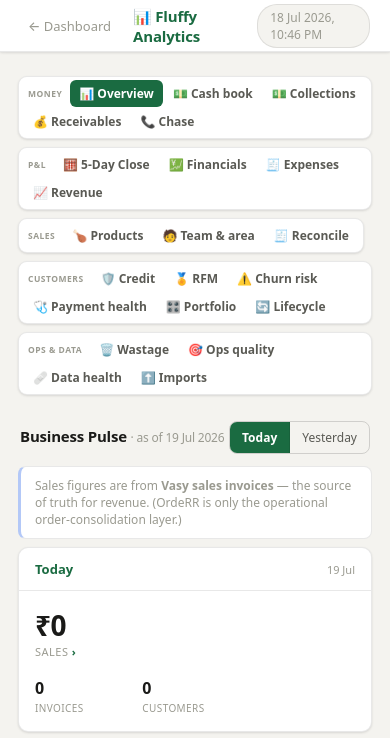
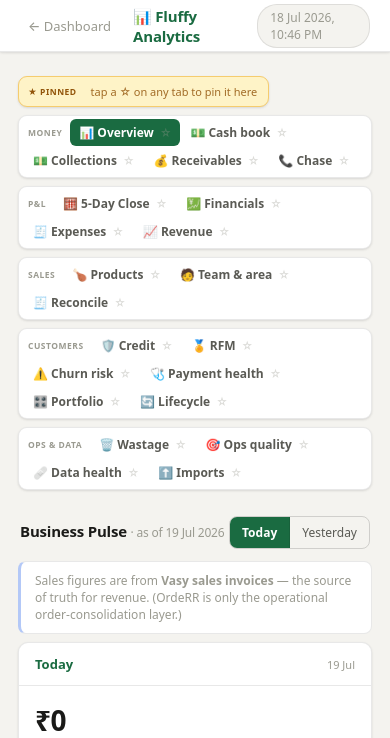
Before and after one commit to 1992tushar/OrdeRR, a FastAPI app: page /dashboard/analytics in a window 390 px wide. Shown: the top 738 px of the page. Run offline with FastAPI, Linux system fonts and the light colour scheme; data that the repository does not hold is empty.

Commit message:
Analytics: pin/bookmark favourite tabs to a Pinned bar
Each tab gets a star toggle (☆/★); pinned tabs surface in an amber 'Pinned' bar at the top of the subnav for quick access and keep a gold star in place so they're easy to spot/unpin. Pins persist per-device in localStorage (no backend). Star reveals on hover; stays faintly visible on touch devices so it's tappable on mobile.

Co-Authored-By: Claude Opus 4.8 (1M context) <noreply@anthropic.com>

```diff
--- a/orderr_core/templates/_analytics_subnav.html
+++ b/orderr_core/templates/_analytics_subnav.html
@@ -1,60 +1,137 @@
 {# Shared Analytics sub-navigation. Include after the top nav on every
    analytics page and pass `analytics_view` in context to highlight the
    active module. Tabs are ordered by how an owner actually uses them
-   (money/cash first → P&L → sales → customers → ops/admin last). Each
-   group is its own light chip (label + its tabs), so proximity makes the
-   sections obvious without a heavy outer card. Self-contained styles
-   (each analytics page has its own <style>, so this partial ships its own). #}
+   (money/cash first → P&L → sales → customers → ops/admin last), grouped
+   into light chips. Users can PIN favourites (★) — pins persist in the
+   browser (localStorage, per-device) and surface in a "Pinned" bar at the
+   top for quick access. Self-contained styles + script (each analytics
+   page has its own <style>, so this partial ships its own). #}
 <style>
 .subnav{display:flex;gap:8px;flex-wrap:wrap;align-items:stretch;margin-bottom:20px}
 .subnav .grp{display:flex;align-items:center;gap:1px;flex-wrap:wrap;background:var(--surface);border:1px solid var(--border);border-radius:9px;padding:3px 5px;box-shadow:var(--shadow)}
-.subnav .glabel{font-size:8.5px;font-weight:800;letter-spacing:.5px;color:var(--ink3);text-transform:uppercase;padding:0 7px 0 4px}
-.subnav a{font-size:12px;font-weight:600;color:var(--ink2);text-decoration:none;padding:5px 9px;border-radius:6px;white-space:nowrap}
+.subnav .glabel{font-size:8.5px;font-weight:800;letter-spacing:.5px;color:var(--ink3);text-transform:uppercase;padding:0 7px 0 4px;white-space:nowrap}
+.subnav a{position:relative;display:inline-flex;align-items:center;font-size:12px;font-weight:600;color:var(--ink2);text-decoration:none;padding:5px 9px;border-radius:6px;white-space:nowrap}
 .subnav a:hover{background:var(--bg);color:var(--ink)}
 .subnav a.active{background:var(--green);color:#fff}
+/* pin star on each tab */
+.subnav a .pin{margin-left:6px;font-size:11px;line-height:1;color:var(--ink3);opacity:0;cursor:pointer;transition:opacity .12s;user-select:none}
+.subnav a:hover .pin{opacity:.65}
+.subnav a .pin.on{opacity:1;color:var(--amber)}
+.subnav a.active .pin.on{color:#ffd76a}
+/* touch devices have no hover — keep the star faintly tappable */
+@media(hover:none){.subnav a .pin{opacity:.35}}
+/* pinned favourites bar */
+.subnav .grp.pinbar{background:var(--amber-bg);border-color:var(--amber-border)}
+.subnav .grp.pinbar .glabel{color:var(--amber)}
+.subnav .grp.pinbar .pinhint{font-size:11px;color:var(--amber);opacity:.85;padding:4px 6px;white-space:nowrap}
 </style>
 <div class="subnav">
 
+  <div class="grp pinbar" id="pinnedBar"><span class="glabel">★ Pinned</span></div>
+
   <div class="grp">
     <span class="glabel">Money</span>
-    <a href="/dashboard/analytics"            class="{{ 'active' if analytics_view=='overview' else '' }}">📊 Overview</a>
-    <a href="/dashboard/analytics/cashbook"    class="{{ 'active' if analytics_view=='cashbook' else '' }}">💵 Cash book</a>
-    <a href="/dashboard/analytics/collections" class="{{ 'active' if analytics_view=='collections' else '' }}">💵 Collections</a>
-    <a href="/dashboard/analytics/receivables" class="{{ 'active' if analytics_view=='receivables' else '' }}">💰 Receivables</a>
-    <a href="/dashboard/analytics/chase"       class="{{ 'active' if analytics_view=='chase' else '' }}">📞 Chase</a>
+    <a data-tab="overview"    href="/dashboard/analytics"            class="{{ 'active' if analytics_view=='overview' else '' }}">📊 Overview</a>
+    <a data-tab="cashbook"    href="/dashboard/analytics/cashbook"    class="{{ 'active' if analytics_view=='cashbook' else '' }}">💵 Cash book</a>
+    <a data-tab="collections" href="/dashboard/analytics/collections" class="{{ 'active' if analytics_view=='collections' else '' }}">💵 Collections</a>
+    <a data-tab="receivables" href="/dashboard/analytics/receivables" class="{{ 'active' if analytics_view=='receivables' else '' }}">💰 Receivables</a>
+    <a data-tab="chase"       href="/dashboard/analytics/chase"       class="{{ 'active' if analytics_view=='chase' else '' }}">📞 Chase</a>
   </div>
 
   <div class="grp">
     <span class="glabel">P&amp;L</span>
-    <a href="/dashboard/analytics/close"       class="{{ 'active' if analytics_view=='close' else '' }}">🧮 5-Day Close</a>
-    <a href="/dashboard/analytics/financials"  class="{{ 'active' if analytics_view=='financials' else '' }}">💹 Financials</a>
-    <a href="/dashboard/analytics/expenses"    class="{{ 'active' if analytics_view=='expenses' else '' }}">🧾 Expenses</a>
-    <a href="/dashboard/analytics/revenue"     class="{{ 'active' if analytics_view=='revenue' else '' }}">📈 Revenue</a>
+    <a data-tab="close"      href="/dashboard/analytics/close"       class="{{ 'active' if analytics_view=='close' else '' }}">🧮 5-Day Close</a>
+    <a data-tab="financials" href="/dashboard/analytics/financials"  class="{{ 'active' if analytics_view=='financials' else '' }}">💹 Financials</a>
+    <a data-tab="expenses"   href="/dashboard/analytics/expenses"    class="{{ 'active' if analytics_view=='expenses' else '' }}">🧾 Expenses</a>
+    <a data-tab="revenue"    href="/dashboard/analytics/revenue"     class="{{ 'active' if analytics_view=='revenue' else '' }}">📈 Revenue</a>
   </div>
 
   <div class="grp">
     <span class="glabel">Sales</span>
-    <a href="/dashboard/analytics/products"    class="{{ 'active' if analytics_view=='products' else '' }}">🍗 Products</a>
-    <a href="/dashboard/analytics/team"        class="{{ 'active' if analytics_view=='team' else '' }}">🧑 Team &amp; area</a>
-    <a href="/dashboard/analytics/reconcile"   class="{{ 'active' if analytics_view=='reconcile' else '' }}">🧾 Reconcile</a>
+    <a data-tab="products"   href="/dashboard/analytics/products"    class="{{ 'active' if analytics_view=='products' else '' }}">🍗 Products</a>
+    <a data-tab="team"       href="/dashboard/analytics/team"        class="{{ 'active' if analytics_view=='team' else '' }}">🧑 Team &amp; area</a>
+    <a data-tab="reconcile"  href="/dashboard/analytics/reconcile"   class="{{ 'active' if analytics_view=='reconcile' else '' }}">🧾 Reconcile</a>
   </div>
 
   <div class="grp">
     <span class="glabel">Customers</span>
-    <a href="/dashboard/analytics/credit"      class="{{ 'active' if analytics_view=='credit' else '' }}">🛡️ Credit</a>
-    <a href="/dashboard/analytics/rfm"         class="{{ 'active' if analytics_view=='rfm' else '' }}">🏅 RFM</a>
-    <a href="/dashboard/analytics/churn"       class="{{ 'active' if analytics_view=='churn' else '' }}">⚠️ Churn risk</a>
-    <a href="/dashboard/analytics/payment-behaviour" class="{{ 'active' if analytics_view=='payment' else '' }}">🩺 Payment health</a>
-    <a href="/dashboard/analytics/portfolio"   class="{{ 'active' if analytics_view=='portfolio' else '' }}">🎛️ Portfolio</a>
-    <a href="/dashboard/analytics/lifecycle"   class="{{ 'active' if analytics_view=='lifecycle' else '' }}">🔄 Lifecycle</a>
+    <a data-tab="credit"     href="/dashboard/analytics/credit"      class="{{ 'active' if analytics_view=='credit' else '' }}">🛡️ Credit</a>
+    <a data-tab="rfm"        href="/dashboard/analytics/rfm"         class="{{ 'active' if analytics_view=='rfm' else '' }}">🏅 RFM</a>
+    <a data-tab="churn"      href="/dashboard/analytics/churn"       class="{{ 'active' if analytics_view=='churn' else '' }}">⚠️ Churn risk</a>
+    <a data-tab="payment"    href="/dashboard/analytics/payment-behaviour" class="{{ 'active' if analytics_view=='payment' else '' }}">🩺 Payment health</a>
+    <a data-tab="portfolio"  href="/dashboard/analytics/portfolio"   class="{{ 'active' if analytics_view=='portfolio' else '' }}">🎛️ Portfolio</a>
+    <a data-tab="lifecycle"  href="/dashboard/analytics/lifecycle"   class="{{ 'active' if analytics_view=='lifecycle' else '' }}">🔄 Lifecycle</a>
   </div>
 
   <div class="grp">
     <span class="glabel">Ops &amp; data</span>
-    <a href="/dashboard/analytics/wastage"     class="{{ 'active' if analytics_view=='wastage' else '' }}">🗑️ Wastage</a>
-    <a href="/dashboard/analytics/quality"     class="{{ 'active' if analytics_view=='quality' else '' }}">🎯 Ops quality</a>
-    <a href="/dashboard/analytics/data-health" class="{{ 'active' if analytics_view=='datahealth' else '' }}">🩹 Data health</a>
-    <a href="/dashboard/analytics/imports"     class="{{ 'active' if analytics_view=='imports' else '' }}">⬆️ Imports</a>
+    <a data-tab="wastage"    href="/dashboard/analytics/wastage"     class="{{ 'active' if analytics_view=='wastage' else '' }}">🗑️ Wastage</a>
+    <a data-tab="quality"    href="/dashboard/analytics/quality"     class="{{ 'active' if analytics_view=='quality' else '' }}">🎯 Ops quality</a>
+    <a data-tab="datahealth" href="/dashboard/analytics/data-health" class="{{ 'active' if analytics_view=='datahealth' else '' }}">🩹 Data health</a>
+    <a data-tab="imports"    href="/dashboard/analytics/imports"     class="{{ 'active' if analytics_view=='imports' else '' }}">⬆️ Imports</a>
   </div>
 
 </div>
+<script>
+(function(){
+  var LS = 'orderr_pinned_tabs_v1';
+  var subnav = document.querySelector('.subnav');
+  if (!subnav) return;
+  var bar = document.getElementById('pinnedBar');
+  var anchors = Array.prototype.slice.call(subnav.querySelectorAll('a[data-tab]'));
+
+  function getPins(){ try { return JSON.parse(localStorage.getItem(LS)) || []; } catch(e){ return []; } }
+  function setPins(a){ try { localStorage.setItem(LS, JSON.stringify(a)); } catch(e){} }
+
+  function render(){
+    var pins = getPins();
+    // reflect state on the source tabs
+    anchors.forEach(function(a){
+      var on = pins.indexOf(a.getAttribute('data-tab')) >= 0;
+      var star = a.querySelector('.pin');
+      if (star){ star.textContent = on ? '★' : '☆'; star.classList.toggle('on', on); }
+    });
+    // rebuild the pinned bar (keep its label, drop old clones)
+    Array.prototype.slice.call(bar.querySelectorAll('.pinnedlink, .pinhint')).forEach(function(n){ n.remove(); });
+    if (!pins.length){
+      var hint = document.createElement('span');
+      hint.className = 'pinhint';
+      hint.textContent = 'tap a ☆ on any tab to pin it here';
+      bar.appendChild(hint);
+      return;
+    }
+    pins.forEach(function(k){
+      var src = subnav.querySelector('.grp:not(.pinbar) a[data-tab="' + k + '"]');
+      if (!src) return;
+      var c = document.createElement('a');
+      c.href = src.getAttribute('href');
+      c.className = 'pinnedlink' + (src.classList.contains('active') ? ' active' : '');
+      c.innerHTML = src.getAttribute('data-label');
+      bar.appendChild(c);
+    });
+  }
+
+  anchors.forEach(function(a){
+    // snapshot the label (emoji + text) before we append the star
+    a.setAttribute('data-label', a.innerHTML);
+    var s = document.createElement('span');
+    s.className = 'pin';
+    s.textContent = '☆';
+    s.setAttribute('role', 'button');
+    s.setAttribute('title', 'Pin / unpin');
+    s.setAttribute('aria-label', 'Pin or unpin tab');
+    s.addEventListener('click', function(e){
+      e.preventDefault(); e.stopPropagation();
+      var k = a.getAttribute('data-tab');
+      var pins = getPins();
+      var i = pins.indexOf(k);
+      if (i >= 0) pins.splice(i, 1); else pins.push(k);
+      setPins(pins);
+      render();
+    });
+    a.appendChild(s);
+  });
+
+  render();
+})();
+</script>
```
